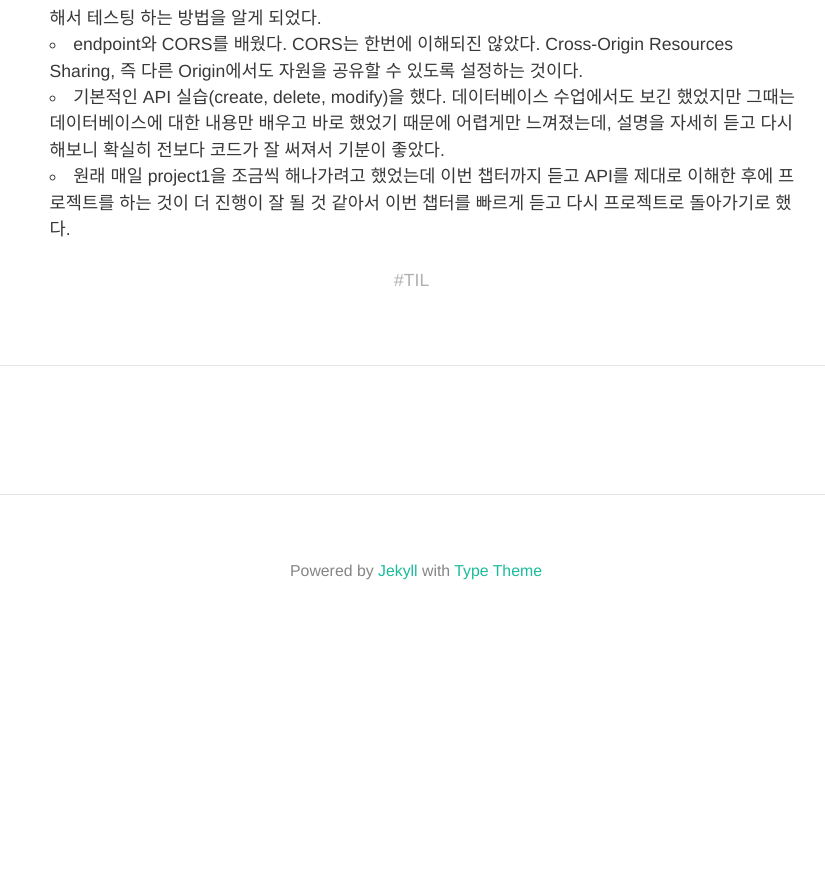
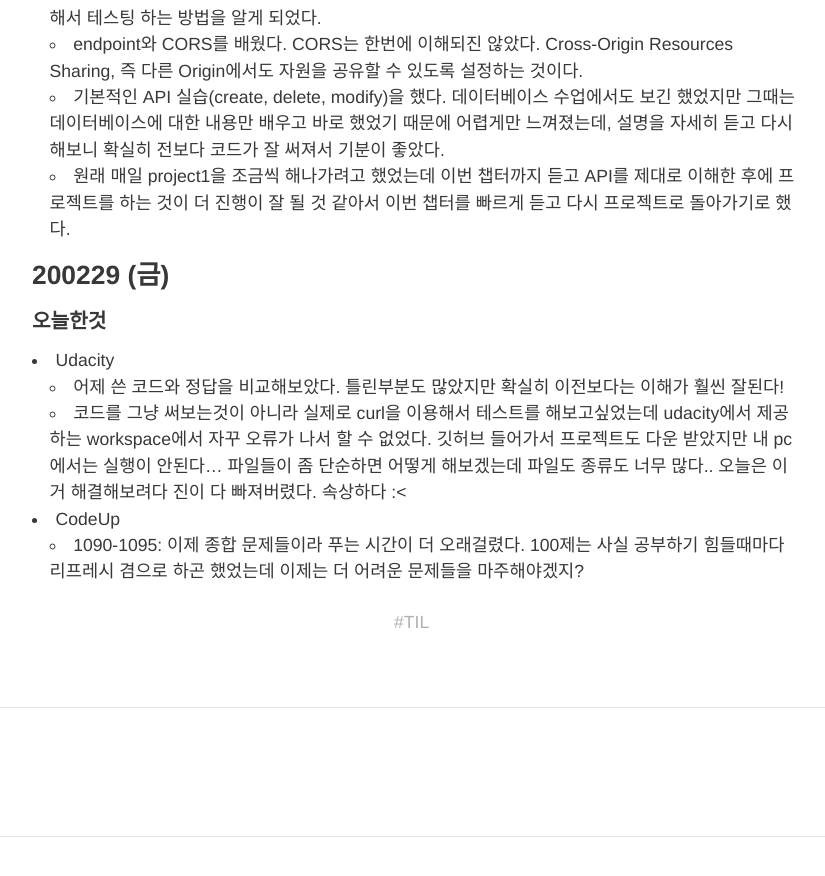
Before and after one commit to HyunlangBan/hyunlangban.github.io, a Jekyll site: the page built from _posts/2020-02-24-til-week.md, in a window 1280 px wide and 900 px high, scrolled down 1704 px. Shown: the top 876 px of the window, without its empty margins (224-1049 px from the left). Built offline with Jekyll 4.4.1, drawn with Linux system fonts in a browser that asks for light colours; nearby versions of some CDN libraries; some web fonts are replaced; comment, search, counter and statistics services are not loaded; before the commit the page ends 2351 px from its top, so only the background shows below that.

Commit message:
Update 2020-02-24-til-week.md

```diff
--- a/_posts/2020-02-24-til-week.md
+++ b/_posts/2020-02-24-til-week.md
@@ -14,7 +14,7 @@ tag: TIL
   ~~artist를 누르면 상세 정보와 upcoming show들이 나온다. venue도 마찬가지이다. 이렇게 생각해보면 artist와 venue와 직접적인 관계는 존재하지 않고 각각 artist와 show, venue와 show의 관계만을
   ~~필요로 하는 것으로 보인다. 그렇기 때문에 artist와 venue를 many-to-many로 직접 관계를 설정할 필요가 없고 show, artist 그리고 show, venue로 이어준 것 같다.
   ~~즉, 여러 관계가 존재할 수는 있지만 우리가 사용할 관계는 one-to-many였다. 라고 일단 결론 지었다. ~~
-  --> **update)** 다음날 해결
+  --> **update)** 다음날 TIL 참고
 - CodeUp 1080-1089
   - 100제까지 열문제 남았다!
 
@@ -41,3 +41,11 @@ tag: TIL
   - endpoint와 CORS를 배웠다. CORS는 한번에 이해되진 않았다. Cross-Origin Resources Sharing, 즉 다른 Origin에서도 자원을 공유할 수 있도록 설정하는 것이다.
   - 기본적인 API 실습(create, delete, modify)을 했다. 데이터베이스 수업에서도 보긴 했었지만 그때는 데이터베이스에 대한 내용만 배우고 바로 했었기 때문에 어렵게만 느껴졌는데, 설명을 자세히 듣고 다시 해보니 확실히 전보다 코드가 잘 써져서 기분이 좋았다.
   - 원래 매일 project1을 조금씩 해나가려고 했었는데 이번 챕터까지 듣고 API를 제대로 이해한 후에 프로젝트를 하는 것이 더 진행이 잘 될 것 같아서 이번 챕터를 빠르게 듣고 다시 프로젝트로 돌아가기로 했다.
+
+### 200229 (금)
+#### 오늘한것
+- Udacity
+  - 어제 쓴 코드와 정답을 비교해보았다. 틀린부분도 많았지만 확실히 이전보다는 이해가 훨씬 잘된다!
+  - 코드를 그냥 써보는것이 아니라 실제로 curl을 이용해서 테스트를 해보고싶었는데 udacity에서 제공하는 workspace에서 자꾸 오류가 나서 할 수 없었다. 깃허브 들어가서 프로젝트도 다운 받았지만 내 pc에서는 실행이 안된다... 파일들이 좀 단순하면 어떻게 해보겠는데 파일도 종류도 너무 많다.. 오늘은 이거 해결해보려다 진이 다 빠져버렸다. 속상하다 :<
+- CodeUp
+  - 1090-1095: 이제 종합 문제들이라 푸는 시간이 더 오래걸렸다. 100제는 사실 공부하기 힘들때마다 리프레시 겸으로 하곤 했었는데 이제는 더 어려운 문제들을 마주해야겠지?
```
